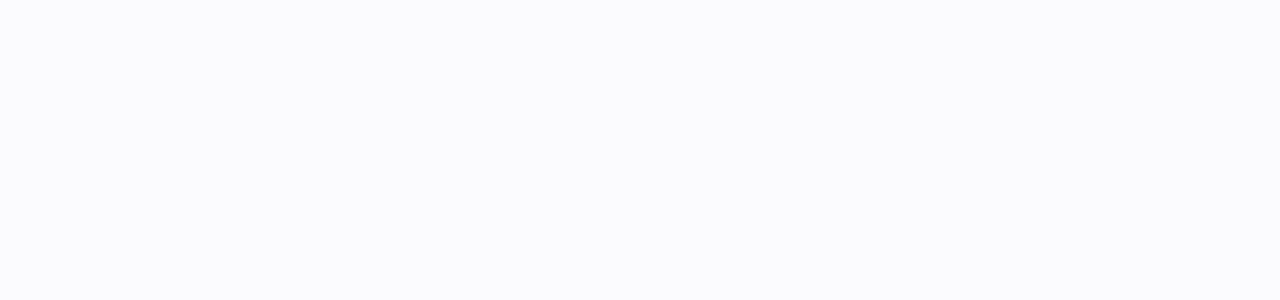
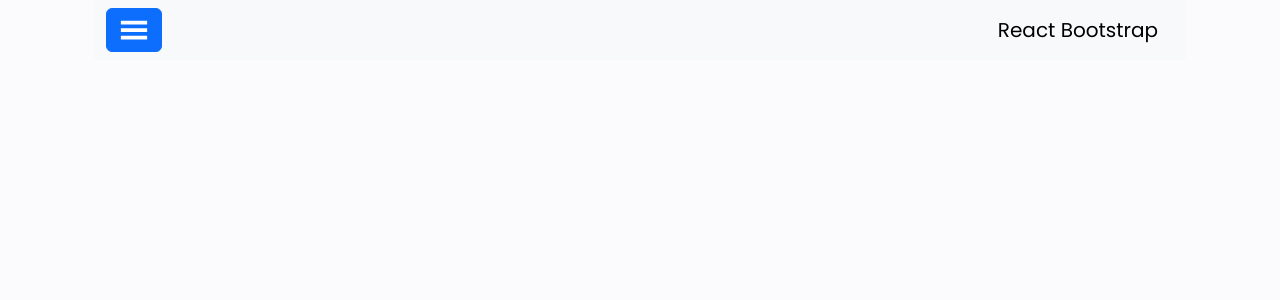
Before and after one commit to MarkRyuo/SalesInventoryManagementSystem_SIMS, a React (Vite) app in the folder client/: page /Dashboard in a window 1280 px wide. Shown: the top 300 px of the page. Built offline with nearby package versions, Linux system fonts and the light colour scheme.

Commit message:
Subject : Body

```diff
--- a/client/src/pages/Dashboard.jsx
+++ b/client/src/pages/Dashboard.jsx
@@ -1,13 +1,14 @@
 import {Container} from 'react-bootstrap' ;
 import {Routes, Route, Outlet} from 'react-router-dom'
 import { Product, Reports, Accounts } from 'pages' ;
+import { NavDashboard } from '../components/NavBar/NavDashboard';
 
 export const Dashboard = () => {
 
     return (
 
         <Container>
-
+            <NavDashboard/>
             <Routes>
                 <Route path=' Product' element={<Product />}/>
                 <Route path=' Reports' element={<Reports />}/>
```
